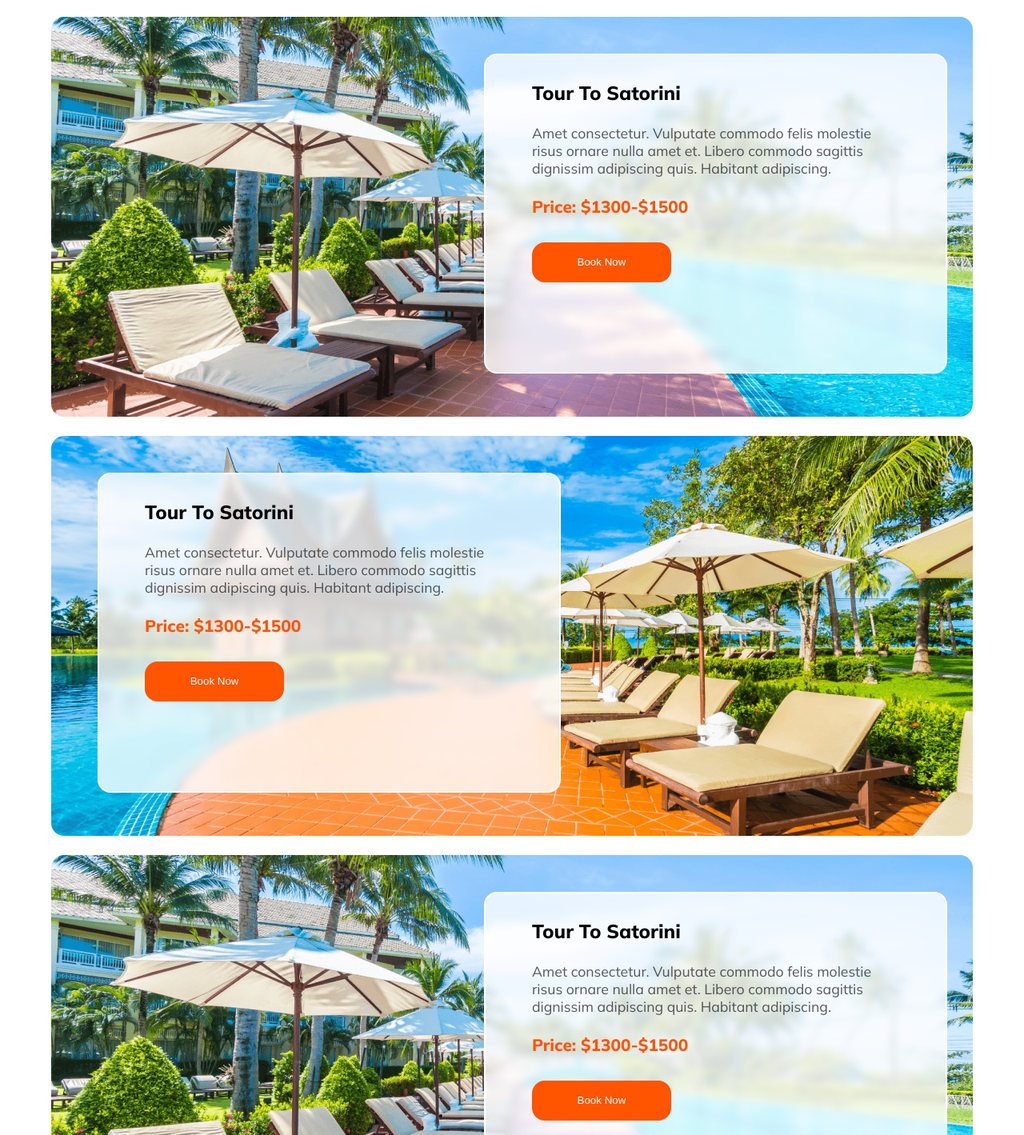
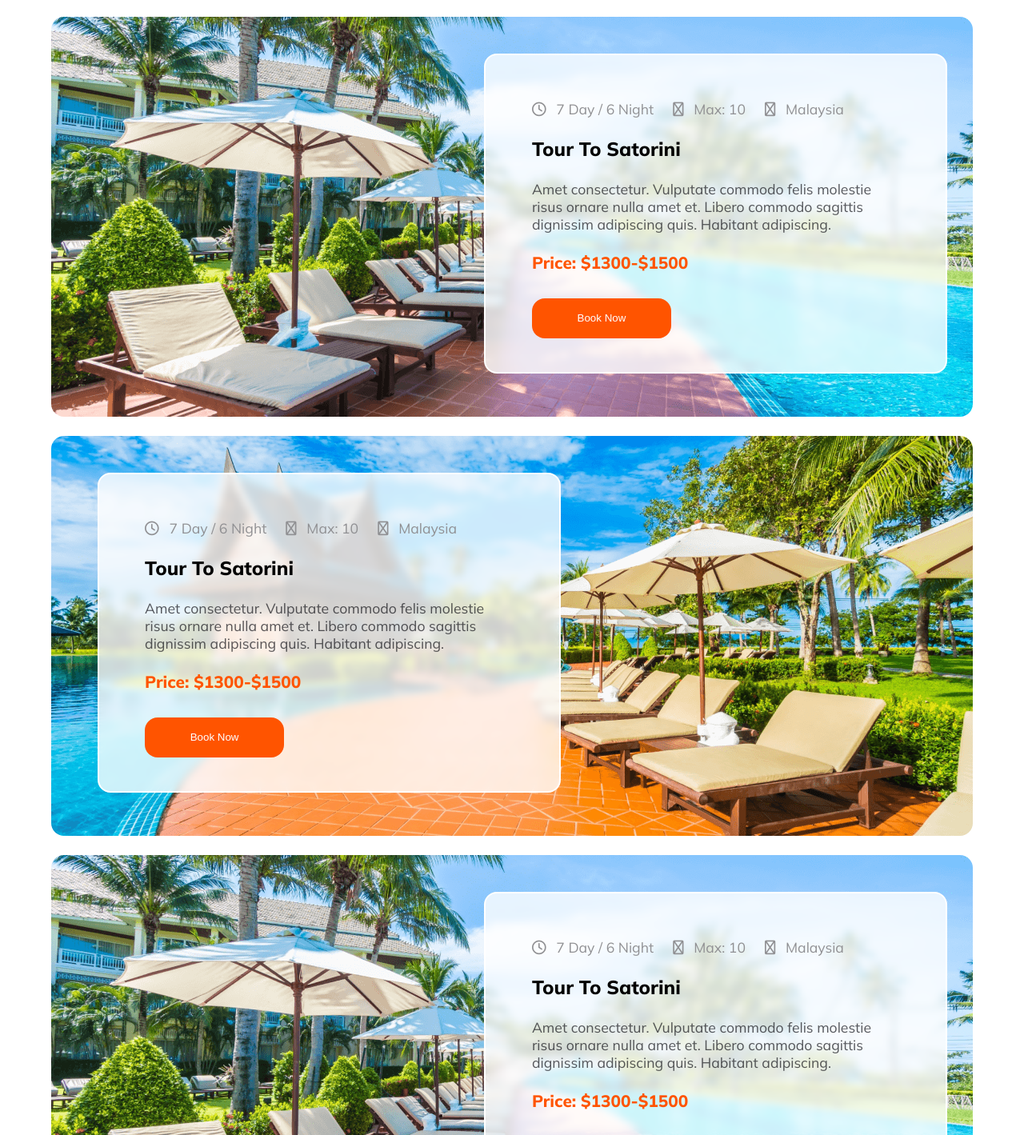
Before and after one commit to DilrubaShondha/hero-travel, a plain HTML site: page index.html in a window 1280 px wide. Shown: the part 3638-5057 px from the top of the page at 80% size. Drawn offline with Linux system fonts and the light colour scheme.

Commit message:
package updates commit

```diff
--- a/index.html
+++ b/index.html
@@ -130,6 +130,17 @@
         <div class="package-card1">
                <div class="package-box">
                  <div class="package-content">
+                    <div class="package-icons">
+                        <div class="package-icon">
+                            <h4 class="icon-text para-content"><i class="fa-regular fa-clock"></i>7 Day / 6 Night</h4>
+                        </div>
+                        <div class="package-icon">
+                            <h4 class="icon-text para-content"><i class="fa-regular fa-person"></i>Max: 10</h4>
+                        </div>
+                        <div class="package-icon">
+                            <h4 class="icon-text para-content"><i class="fa-regular fa-location-dot"></i>Malaysia</h4>
+                        </div>
+                    </div>
                     <h3 class="tour-place">Tour To Satorini</h3>
                     <p class="para-color para-content">Amet consectetur. Vulputate commodo felis
                     molestie risus  ornare nulla amet et. Libero commodo sagittis dignissim adipiscing quis. Habitant adipiscing.</p>
@@ -141,6 +152,17 @@
         <div class="package-card2">
             <div class="package-box2">
               <div class="package-content">
+                <div class="package-icons">
+                    <div class="package-icon">
+                        <h4 class="icon-text para-content"><i class="fa-regular fa-clock"></i>7 Day / 6 Night</h4>
+                    </div>
+                    <div class="package-icon">
+                        <h4 class="icon-text para-content"><i class="fa-regular fa-person"></i>Max: 10</h4>
+                    </div>
+                    <div class="package-icon">
+                        <h4 class="icon-text para-content"><i class="fa-regular fa-location-dot"></i>Malaysia</h4>
+                    </div>
+                </div>
                  <h3 class="tour-place">Tour To Satorini</h3>
                  <p class="para-color para-content">Amet consectetur. Vulputate commodo felis
                  molestie risus  ornare nulla amet et. Libero commodo sagittis dignissim adipiscing quis. Habitant adipiscing.</p>
@@ -152,6 +174,17 @@
         <div class="package-card3">
             <div class="package-box3">
               <div class="package-content">
+                <div class="package-icons">
+                    <div class="package-icon">
+                        <h4 class="icon-text para-content"><i class="fa-regular fa-clock"></i>7 Day / 6 Night</h4>
+                    </div>
+                    <div class="package-icon">
+                        <h4 class="icon-text para-content"><i class="fa-regular fa-person"></i>Max: 10</h4>
+                    </div>
+                    <div class="package-icon">
+                        <h4 class="icon-text para-content"><i class="fa-regular fa-location-dot"></i>Malaysia</h4>
+                    </div>
+                </div>
                  <h3 class="tour-place">Tour To Satorini</h3>
                  <p class="para-color para-content">Amet consectetur. Vulputate commodo felis
                  molestie risus  ornare nulla amet et. Libero commodo sagittis dignissim adipiscing quis. Habitant adipiscing.</p>
--- a/style.css
+++ b/style.css
@@ -236,8 +236,6 @@ input, select{
     grid-column: 1 / 3;
     justify-self: center;
 }
-
-
 .choose-cards p{
     color: rgb(90, 90, 93);
 }
@@ -303,7 +301,6 @@ input, select{
     width: 579px;
     height: 400px;
     margin-left: 5%;
-
 }
 .package-content{
     width: 80%;
@@ -326,7 +323,16 @@ input, select{
    margin-top: 2rem;
    font-size: 1rem;
 }
-
+.package-icons{
+    display: flex;
+    gap: 1.5rem;
+}
+.icon-text{
+    color: #909093;
+}
+.fa-regular{
+        margin-right: .8rem;
+    }
 /* Package section ends */
 /* Newsletters stars here */
 .newsletter{
```
